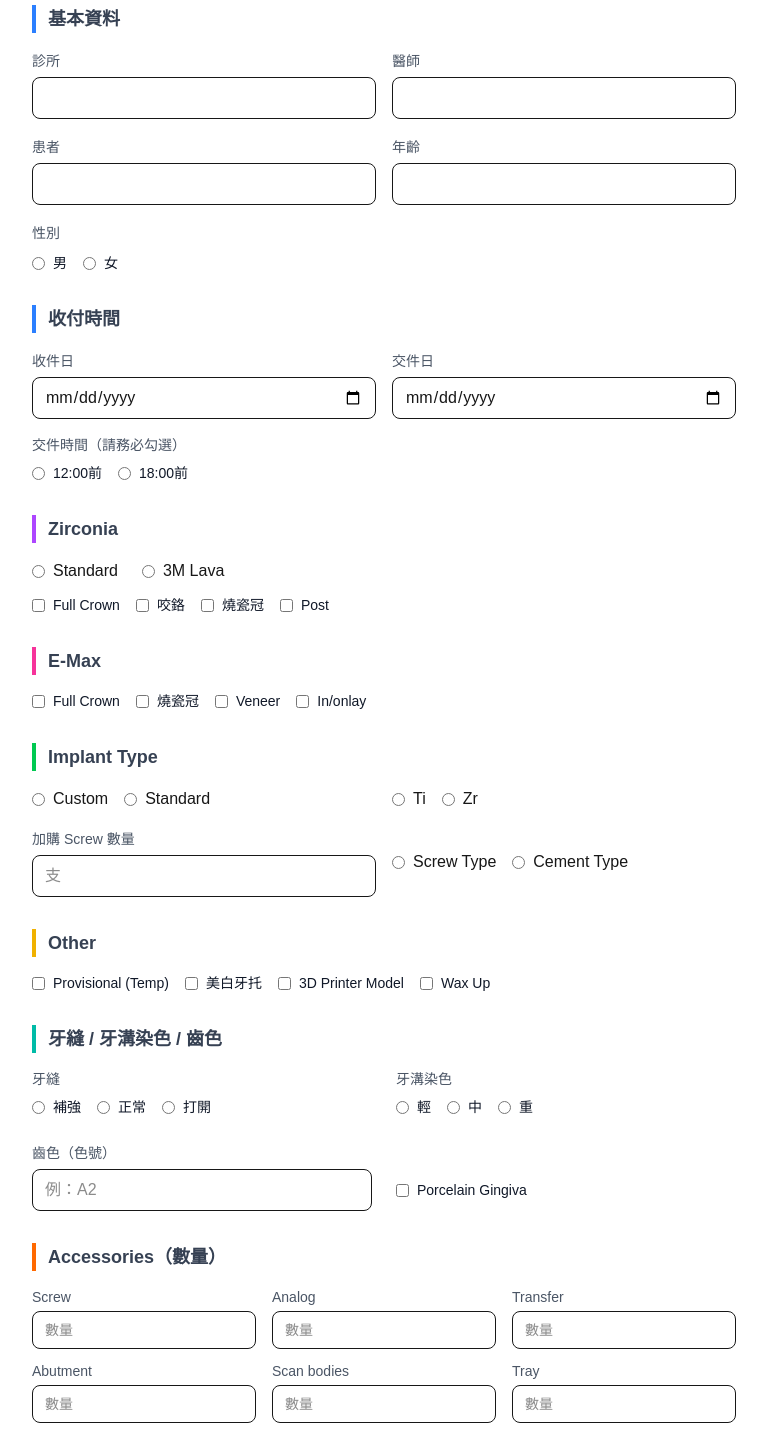
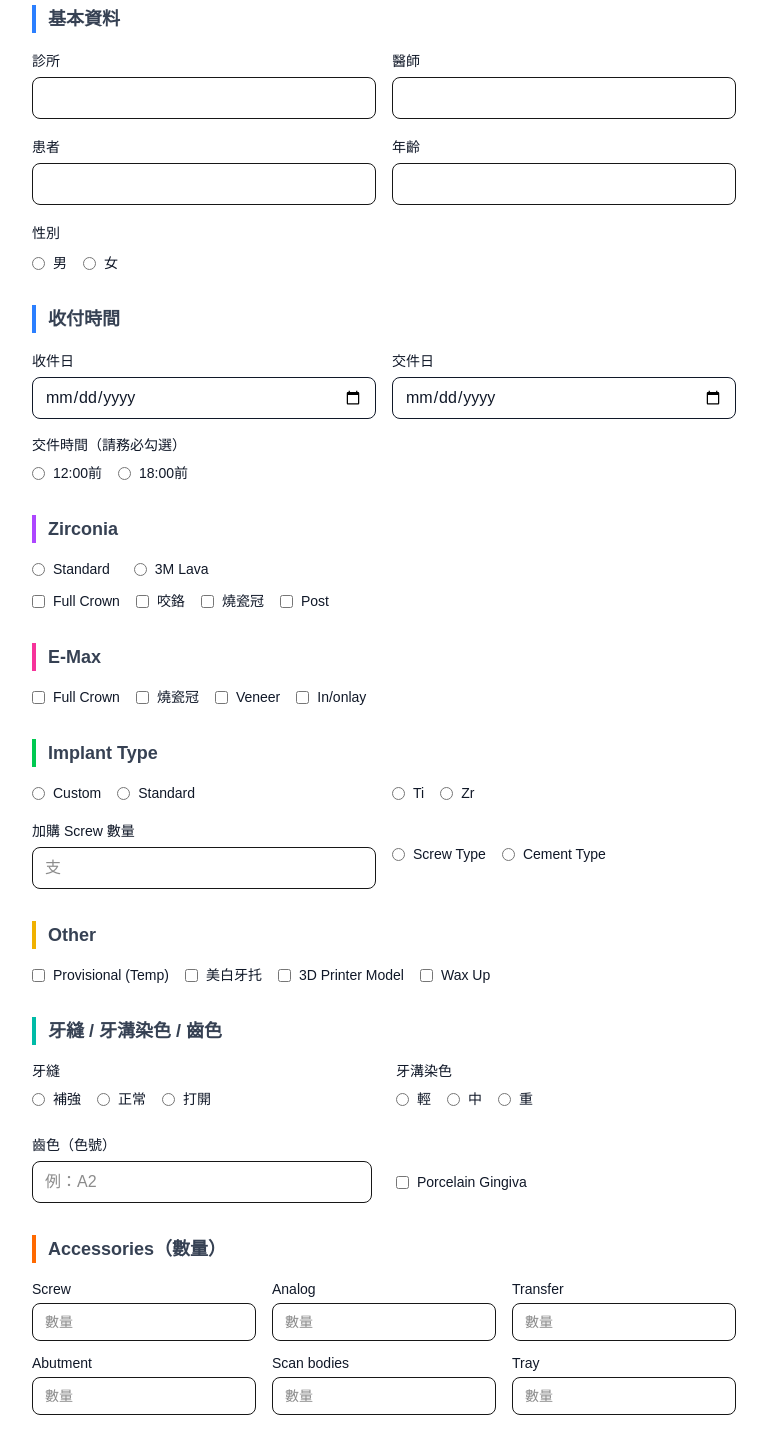
Before and after one commit to tzuyiliao0810-web/dental-form, a Next.js app: page / in a window 1280 px wide. Shown: the part 180-1614 px from the top of the page, without its empty margins (256-1023 px from the left). Built offline with nearby package versions, Linux system fonts and the light colour scheme.

Commit message:
所有選項文字改黑色

```diff
--- a/app/page.tsx
+++ b/app/page.tsx
@@ -81,18 +81,18 @@ export default function DentalForm() {
           <div className="grid grid-cols-2 gap-4">
             {([['clinic', '診所'], ['doctor', '醫師'], ['patient', '患者']] as const).map(([k, l]) => (
               <div key={k}>
-                <label className="text-sm text-gray-600">{l}</label>
+                <label className="text-sm font-medium text-gray-900">{l}</label>
                 <input value={form[k] as string} onChange={e => set(k, e.target.value)}
                   className="w-full border rounded-lg px-3 py-2 mt-1 focus:outline-none focus:ring-2 focus:ring-blue-300" />
               </div>
             ))}
             <div>
-              <label className="text-sm text-gray-600">年齡</label>
+              <label className="text-sm font-medium text-gray-900">年齡</label>
               <input value={form.age} onChange={e => set('age', e.target.value)}
                 className="w-full border rounded-lg px-3 py-2 mt-1 focus:outline-none focus:ring-2 focus:ring-blue-300" />
             </div>
             <div>
-              <label className="text-sm text-gray-600">性別</label>
+              <label className="text-sm font-medium text-gray-900">性別</label>
               <div className="flex gap-4 mt-2">
                 {['男', '女'].map(g => (
                   <label key={g} className="flex items-center gap-2 cursor-pointer">
@@ -110,17 +110,17 @@ export default function DentalForm() {
           <h2 className="text-lg font-bold text-gray-700 mb-4 border-l-4 border-blue-500 pl-3">收付時間</h2>
           <div className="grid grid-cols-2 gap-4">
             <div>
-              <label className="text-sm text-gray-600">收件日</label>
+              <label className="text-sm font-medium text-gray-900">收件日</label>
               <input type="date" value={form.receiptDate} onChange={e => set('receiptDate', e.target.value)}
-                className="w-full border rounded-lg px-3 py-2 mt-1" />
+                className="w-full border rounded-lg px-3 py-2 mt-1 text-gray-900" />
             </div>
             <div>
-              <label className="text-sm text-gray-600">交件日</label>
+              <label className="text-sm font-medium text-gray-900">交件日</label>
               <input type="date" value={form.deliveryDate} onChange={e => set('deliveryDate', e.target.value)}
-                className="w-full border rounded-lg px-3 py-2 mt-1" />
+                className="w-full border rounded-lg px-3 py-2 mt-1 text-gray-900" />
             </div>
             <div>
-              <label className="text-sm text-gray-600 block mb-2">交件時間（請務必勾選）</label>
+              <label className="text-sm font-medium text-gray-900 block mb-2">交件時間（請務必勾選）</label>
               <div className="flex gap-4">
                 {['12:00前', '18:00前'].map(t => (
                   <label key={t} className="flex items-center gap-2 cursor-pointer">
@@ -140,7 +140,7 @@ export default function DentalForm() {
             {['Standard', '3M Lava'].map(t => (
               <label key={t} className="flex items-center gap-2 cursor-pointer">
                 <input type="radio" name="zType" value={t} checked={form.zirconiaType === t} onChange={e => set('zirconiaType', e.target.value)} />
-                <span>{t}</span>
+                <span className="text-sm font-medium text-gray-900">{t}</span>
               </label>
             ))}
           </div>
@@ -175,7 +175,7 @@ export default function DentalForm() {
               {['Custom', 'Standard'].map(t => (
                 <label key={t} className="flex items-center gap-2 cursor-pointer">
                   <input type="radio" name="iType" value={t} checked={form.implantType === t} onChange={e => set('implantType', e.target.value)} />
-                  <span>{t}</span>
+                  <span className="text-sm font-medium text-gray-900">{t}</span>
                 </label>
               ))}
             </div>
@@ -183,12 +183,12 @@ export default function DentalForm() {
               {['Ti', 'Zr'].map(t => (
                 <label key={t} className="flex items-center gap-2 cursor-pointer">
                   <input type="radio" name="iMat" value={t} checked={form.implantMaterial === t} onChange={e => set('implantMaterial', e.target.value)} />
-                  <span>{t}</span>
+                  <span className="text-sm font-medium text-gray-900">{t}</span>
                 </label>
               ))}
             </div>
             <div>
-              <label className="text-sm text-gray-600">加購 Screw 數量</label>
+              <label className="text-sm font-medium text-gray-900">加購 Screw 數量</label>
               <input value={form.screwCount} onChange={e => set('screwCount', e.target.value)}
                 className="w-full border rounded-lg px-3 py-2 mt-1" placeholder="支" />
             </div>
@@ -196,7 +196,7 @@ export default function DentalForm() {
               {['Screw Type', 'Cement Type'].map(t => (
                 <label key={t} className="flex items-center gap-2 cursor-pointer">
                   <input type="radio" name="iConn" value={t} checked={form.implantConnect === t} onChange={e => set('implantConnect', e.target.value)} />
-                  <span>{t}</span>
+                  <span className="text-sm font-medium text-gray-900">{t}</span>
                 </label>
               ))}
             </div>
@@ -221,7 +221,7 @@ export default function DentalForm() {
           <h2 className="text-lg font-bold text-gray-700 mb-4 border-l-4 border-teal-500 pl-3">牙縫 / 牙溝染色 / 齒色</h2>
           <div className="grid grid-cols-2 gap-6">
             <div>
-              <label className="text-sm text-gray-600 block mb-2">牙縫</label>
+              <label className="text-sm font-medium text-gray-900 block mb-2">牙縫</label>
               <div className="flex gap-4">
                 {['補強', '正常', '打開'].map(t => (
                   <label key={t} className="flex items-center gap-2 cursor-pointer">
@@ -232,7 +232,7 @@ export default function DentalForm() {
               </div>
             </div>
             <div>
-              <label className="text-sm text-gray-600 block mb-2">牙溝染色</label>
+              <label className="text-sm font-medium text-gray-900 block mb-2">牙溝染色</label>
               <div className="flex gap-4">
                 {['輕', '中', '重'].map(t => (
                   <label key={t} className="flex items-center gap-2 cursor-pointer">
@@ -243,7 +243,7 @@ export default function DentalForm() {
               </div>
             </div>
             <div>
-              <label className="text-sm text-gray-600">齒色（色號）</label>
+              <label className="text-sm font-medium text-gray-900">齒色（色號）</label>
               <input value={form.toothColor} onChange={e => set('toothColor', e.target.value)}
                 className="w-full border rounded-lg px-3 py-2 mt-1" placeholder="例：A2" />
             </div>
@@ -260,7 +260,7 @@ export default function DentalForm() {
           <div className="grid grid-cols-2 sm:grid-cols-3 gap-x-4 gap-y-3">
             {([['screw', 'Screw'], ['analog', 'Analog'], ['transfer', 'Transfer'], ['abutment', 'Abutment'], ['scanBodies', 'Scan bodies'], ['tray', 'Tray']] as const).map(([k, l]) => (
               <div key={k} className="flex flex-col">
-                <label className="text-sm text-gray-600 mb-1 truncate">{l}</label>
+                <label className="text-sm font-medium text-gray-900 mb-1 truncate">{l}</label>
                 <input value={form[k] as string} onChange={e => set(k, e.target.value)}
                   className="w-full border rounded-lg px-3 py-2 text-sm focus:outline-none focus:ring-2 focus:ring-blue-300" placeholder="數量" />
               </div>
@@ -269,7 +269,7 @@ export default function DentalForm() {
           <div className="grid grid-cols-3 gap-3 mt-4">
             {([['implantBrand', '植體廠牌'], ['implantSystem', '植體系統'], ['implantSize', '植體尺寸']] as const).map(([k, l]) => (
               <div key={k}>
-                <label className="text-sm text-gray-600">{l}</label>
+                <label className="text-sm font-medium text-gray-900">{l}</label>
                 <input value={form[k] as string} onChange={e => set(k, e.target.value)}
                   className="w-full border rounded-lg px-3 py-2 mt-1" />
               </div>
@@ -281,7 +281,7 @@ export default function DentalForm() {
         <section>
           <h2 className="text-lg font-bold text-gray-700 mb-4 border-l-4 border-gray-500 pl-3">牙位 &amp; 備註</h2>
           <div>
-            <label className="text-sm text-gray-600 block mb-2">齒位（點選牙齒，可多選）</label>
+            <label className="text-sm font-medium text-gray-900 block mb-2">齒位（點選牙齒，可多選）</label>
             <div className="overflow-x-auto pb-2">
               <div className="border rounded-xl p-3 bg-gray-50 inline-block min-w-full">
                 <ToothChart selected={form.teeth} onToggle={(n) => toggle('teeth', n)} />
@@ -292,7 +292,7 @@ export default function DentalForm() {
             </div>
           </div>
           <div className="mt-4">
-            <label className="text-sm text-gray-600">齒位補充說明（選填）</label>
+            <label className="text-sm font-medium text-gray-900">齒位補充說明（選填）</label>
             <input value={form.toothNotes} onChange={e => set('toothNotes', e.target.value)}
               className="w-full border rounded-lg px-3 py-2 mt-1" placeholder="例：橋體、特殊指示…" />
           </div>
@@ -308,7 +308,7 @@ export default function DentalForm() {
             </div>
           </div>
           <div className="mt-4">
-            <label className="text-sm text-gray-600">特殊指示 / 備註</label>
+            <label className="text-sm font-medium text-gray-900">特殊指示 / 備註</label>
             <textarea value={form.notes} onChange={e => set('notes', e.target.value)} rows={3}
               className="w-full border rounded-lg px-3 py-2 mt-1 resize-none" placeholder="手術導板、口掃 + LT..." />
           </div>
```
